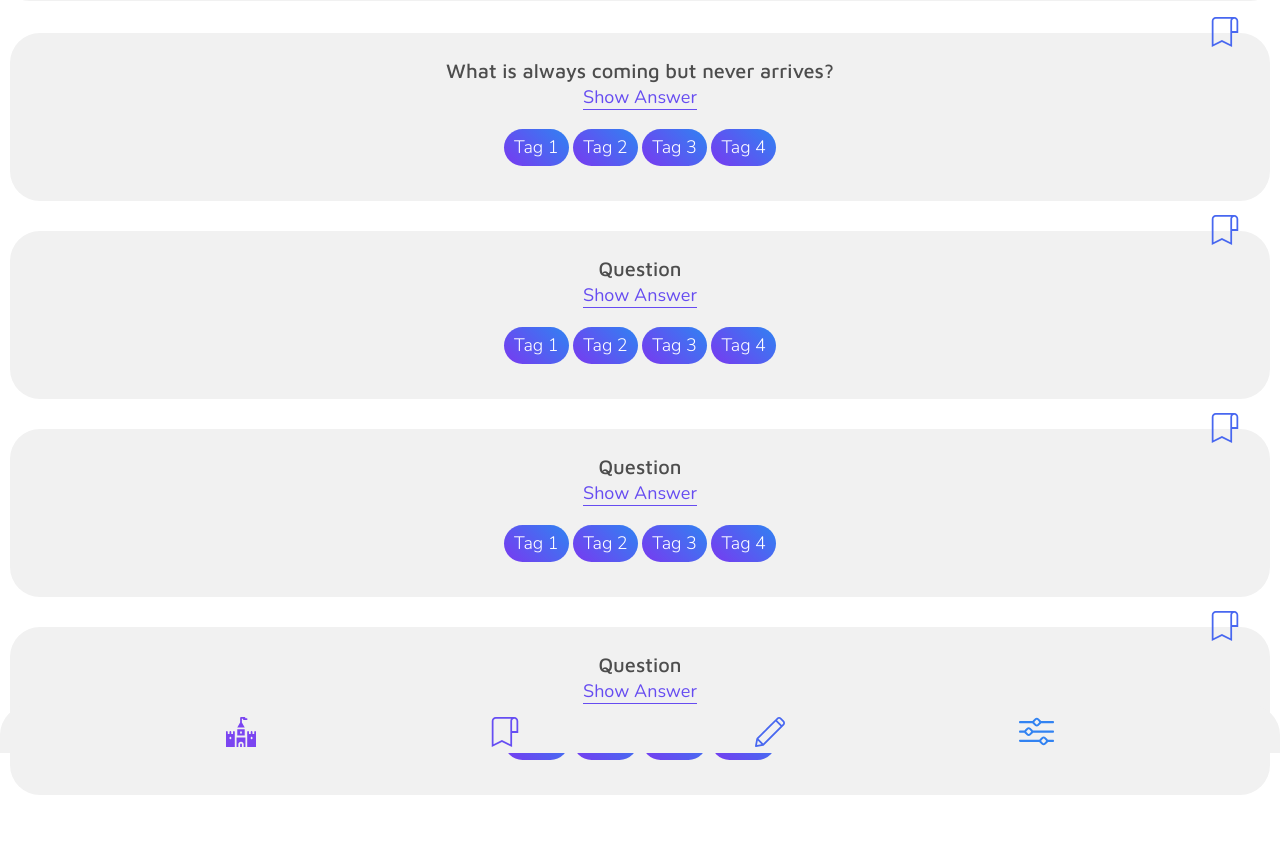
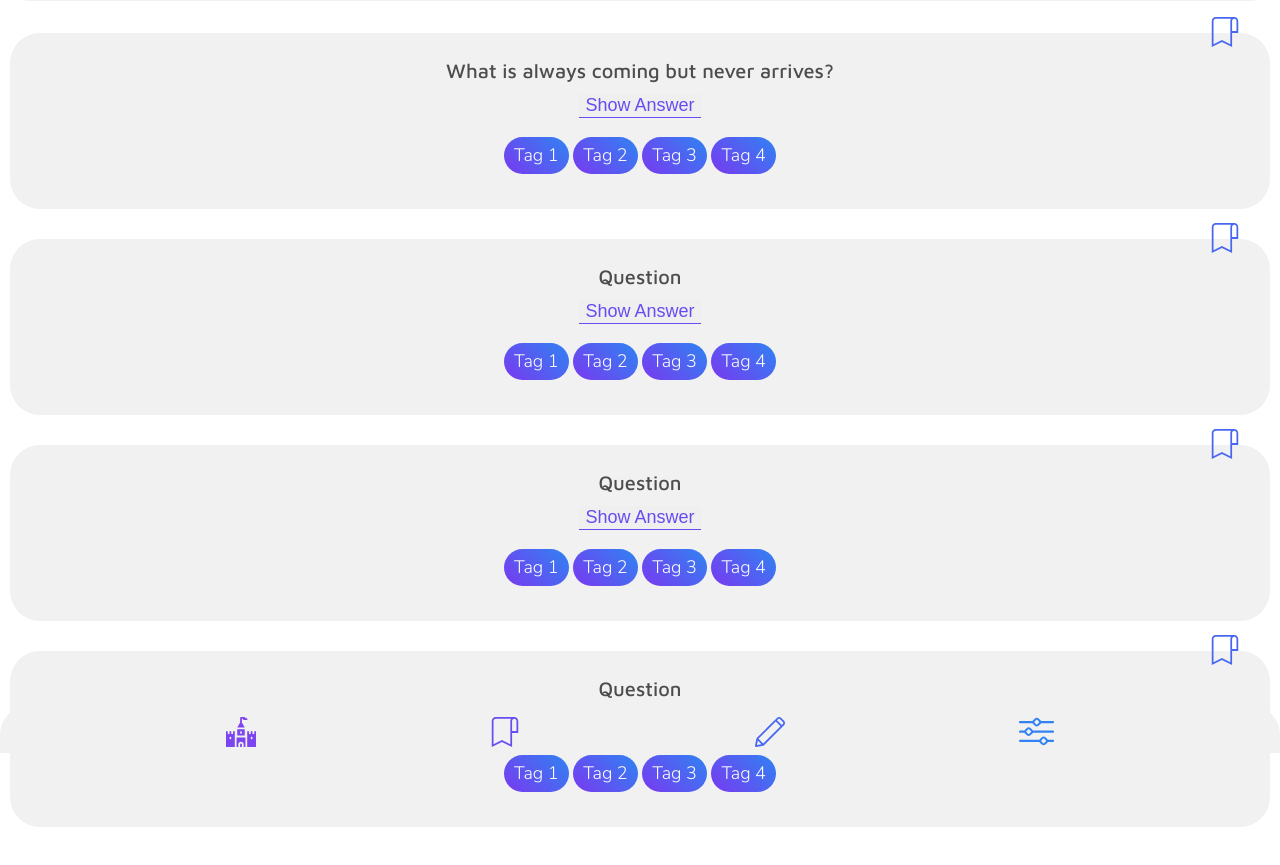
Before and after one commit to VictoriaWika/quiz-app, a website built with Vite: page src/index.html in a window 1280 px wide. Shown: the part 47-912 px from the top of the page. Built offline with nearby package versions, Linux system fonts and the light colour scheme.

Commit message:
Add Answer Toggle

```diff
--- a/src/components/quiz-card.css
+++ b/src/components/quiz-card.css
@@ -40,15 +40,14 @@
   display: inline-block;
 }
 
-details > summary {
-  list-style: none;
+.quiz-card__button {
+  border: none;
+  font-size: 1em;
+  color: var(--color-purple);
+  border-bottom: 1px solid var(--color-purple);
+  margin-top: 10px;
 }
 
-.quiz-card__summary::-webkit-details-marker {
-  display: none;
+.hidden {
+  display: none !important;
 }
-
-.quiz-card__summary-color {
-  color: var(--color-purple);
-  border-bottom: 1px solid var(--color-purple);
-}
--- a/src/index.html
+++ b/src/index.html
@@ -25,12 +25,12 @@
             height="30"
           />
           <h2>What is always coming but never arrives?</h2>
-          <details>
-            <summary class="quiz-card__summary">
-              <span class="quiz-card__summary-color">Show Answer</span>
-            </summary>
-            Tomorrow
-          </details>
+          <section data-js="card">
+            <button class="quiz-card__button" data-js="button">
+              Show Answer
+            </button>
+            <p data-js="answer" class="hidden">Tomorrow</p>
+          </section>
           <ul class="quiz-card__list">
             <li class="quiz-card__tag">Tag 1</li>
             <li class="quiz-card__tag">Tag 2</li>
@@ -50,12 +50,12 @@
           />
 
           <h2>Question</h2>
-          <details>
-            <summary class="quiz-card__summary">
-              <span class="quiz-card__summary-color">Show Answer</span>
-            </summary>
-            Answer
-          </details>
+          <section data-js="card">
+            <button class="quiz-card__button" data-js="button">
+              Show Answer
+            </button>
+            <p data-js="answer" class="hidden">Tomorrow</p>
+          </section>
           <ul class="quiz-card__list">
             <li class="quiz-card__tag">Tag 1</li>
             <li class="quiz-card__tag">Tag 2</li>
@@ -75,12 +75,12 @@
           />
 
           <h2>Question</h2>
-          <details>
-            <summary class="quiz-card__summary">
-              <span class="quiz-card__summary-color">Show Answer</span>
-            </summary>
-            Answer
-          </details>
+          <section data-js="card">
+            <button class="quiz-card__button" data-js="button">
+              Show Answer
+            </button>
+            <p data-js="answer" class="hidden">Tomorrow</p>
+          </section>
           <ul class="quiz-card__list">
             <li class="quiz-card__tag">Tag 1</li>
             <li class="quiz-card__tag">Tag 2</li>
@@ -99,12 +99,12 @@
             height="30"
           />
           <h2>Question</h2>
-          <details>
-            <summary class="quiz-card__summary">
-              <span class="quiz-card__summary-color">Show Answer</span>
-            </summary>
-            Answer
-          </details>
+          <section data-js="card">
+            <button class="quiz-card__button" data-js="button">
+              Show Answer
+            </button>
+            <p data-js="answer" class="hidden">Tomorrow</p>
+          </section>
           <ul class="quiz-card__list">
             <li class="quiz-card__tag">Tag 1</li>
             <li class="quiz-card__tag">Tag 2</li>
@@ -125,12 +125,12 @@
             height="30"
           />
           <h2>What is always coming but never arrives?</h2>
-          <details>
-            <summary class="quiz-card__summary">
-              <span class="quiz-card__summary-color">Show Answer</span>
-            </summary>
-            Tomorrow
-          </details>
+          <section data-js="card">
+            <button class="quiz-card__button" data-js="button">
+              Show Answer
+            </button>
+            <p data-js="answer" class="hidden">Tomorrow</p>
+          </section>
           <ul class="quiz-card__list">
             <li class="quiz-card__tag">Tag 1</li>
             <li class="quiz-card__tag">Tag 2</li>
@@ -150,12 +150,12 @@
           />
 
           <h2>Question</h2>
-          <details>
-            <summary class="quiz-card__summary">
-              <span class="quiz-card__summary-color">Show Answer</span>
-            </summary>
-            Answer
-          </details>
+          <section data-js="card">
+            <button class="quiz-card__button" data-js="button">
+              Show Answer
+            </button>
+            <p data-js="answer" class="hidden">Tomorrow</p>
+          </section>
           <ul class="quiz-card__list">
             <li class="quiz-card__tag">Tag 1</li>
             <li class="quiz-card__tag">Tag 2</li>
@@ -175,12 +175,12 @@
           />
 
           <h2>Question</h2>
-          <details>
-            <summary class="quiz-card__summary">
-              <span class="quiz-card__summary-color">Show Answer</span>
-            </summary>
-            Answer
-          </details>
+          <section data-js="card">
+            <button class="quiz-card__button" data-js="button">
+              Show Answer
+            </button>
+            <p data-js="answer" class="hidden">Tomorrow</p>
+          </section>
           <ul class="quiz-card__list">
             <li class="quiz-card__tag">Tag 1</li>
             <li class="quiz-card__tag">Tag 2</li>
@@ -199,12 +199,12 @@
             height="30"
           />
           <h2>Question</h2>
-          <details>
-            <summary class="quiz-card__summary">
-              <span class="quiz-card__summary-color">Show Answer</span>
-            </summary>
-            Answer
-          </details>
+          <section data-js="card">
+            <button class="quiz-card__button" data-js="button">
+              Show Answer
+            </button>
+            <p data-js="answer" class="hidden">Tomorrow</p>
+          </section>
           <ul class="quiz-card__list">
             <li class="quiz-card__tag">Tag 1</li>
             <li class="quiz-card__tag">Tag 2</li>
```
Also changed, not shown: src/components/quiz-card.html (+4 -6 lines), src/js/index.js.
